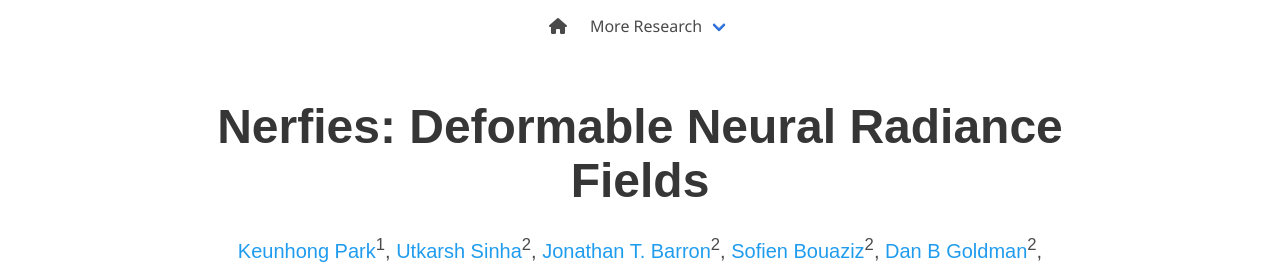
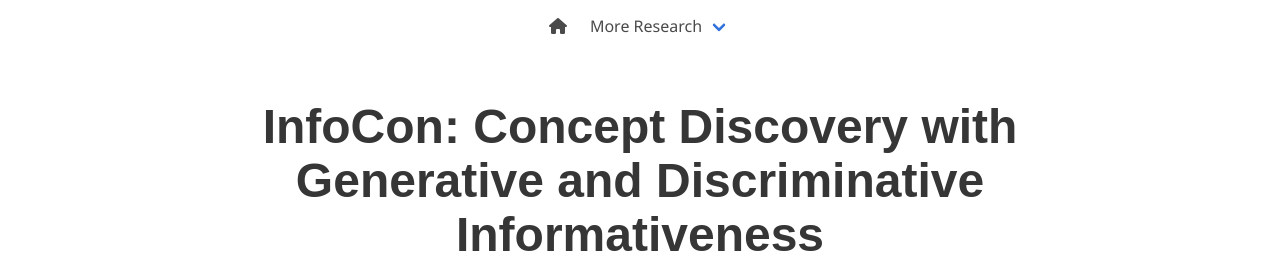
Before and after one commit to zrllrz/InfoCon_, a plain HTML site: page index.html in a window 1280 px wide. Shown: the top 270 px of the page. Drawn offline with nearby package versions, Linux system fonts and the light colour scheme; some icons are missing; a web font is replaced by a local one.

Commit message:
our title

```diff
--- a/index.html
+++ b/index.html
@@ -88,7 +88,7 @@
     <div class="container is-max-desktop">
       <div class="columns is-centered">
         <div class="column has-text-centered">
-          <h1 class="title is-1 publication-title">Nerfies: Deformable Neural Radiance Fields</h1>
+          <h1 class="title is-1 publication-title">InfoCon: Concept Discovery with Generative and Discriminative Informativeness</h1>
           <div class="is-size-5 publication-authors">
             <span class="author-block">
               <a href="https://keunhong.com">Keunhong Park</a><sup>1</sup>,</span>
```
